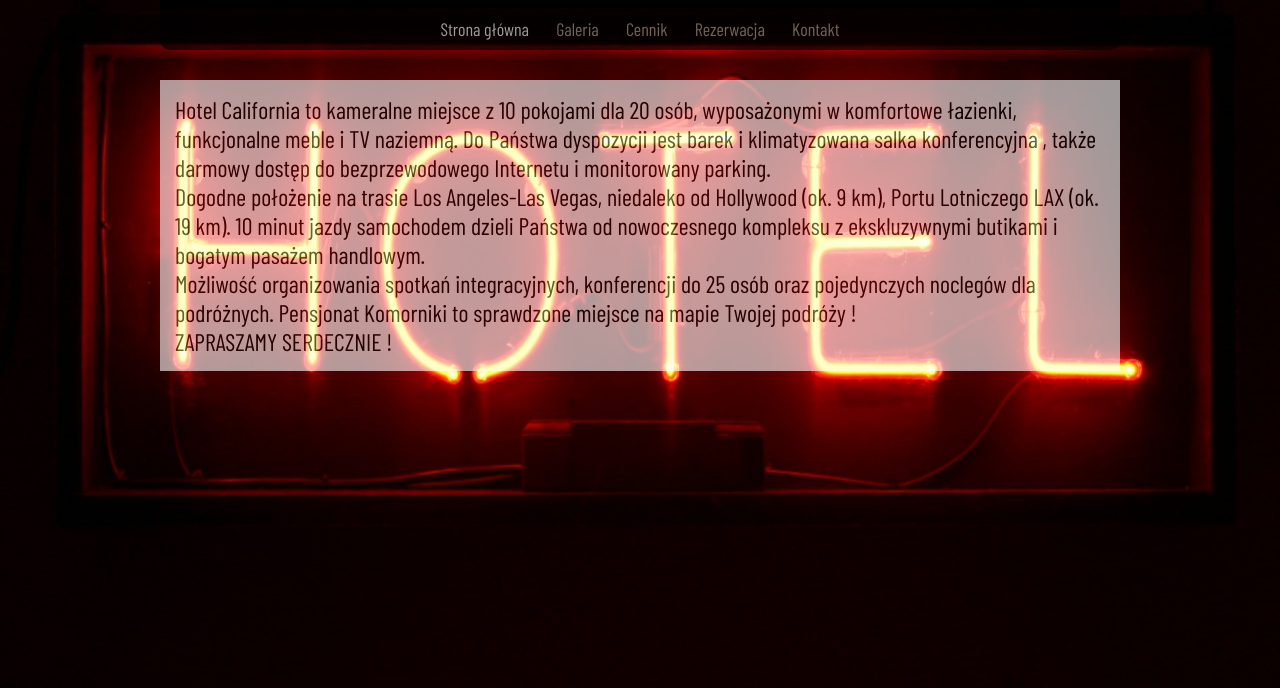
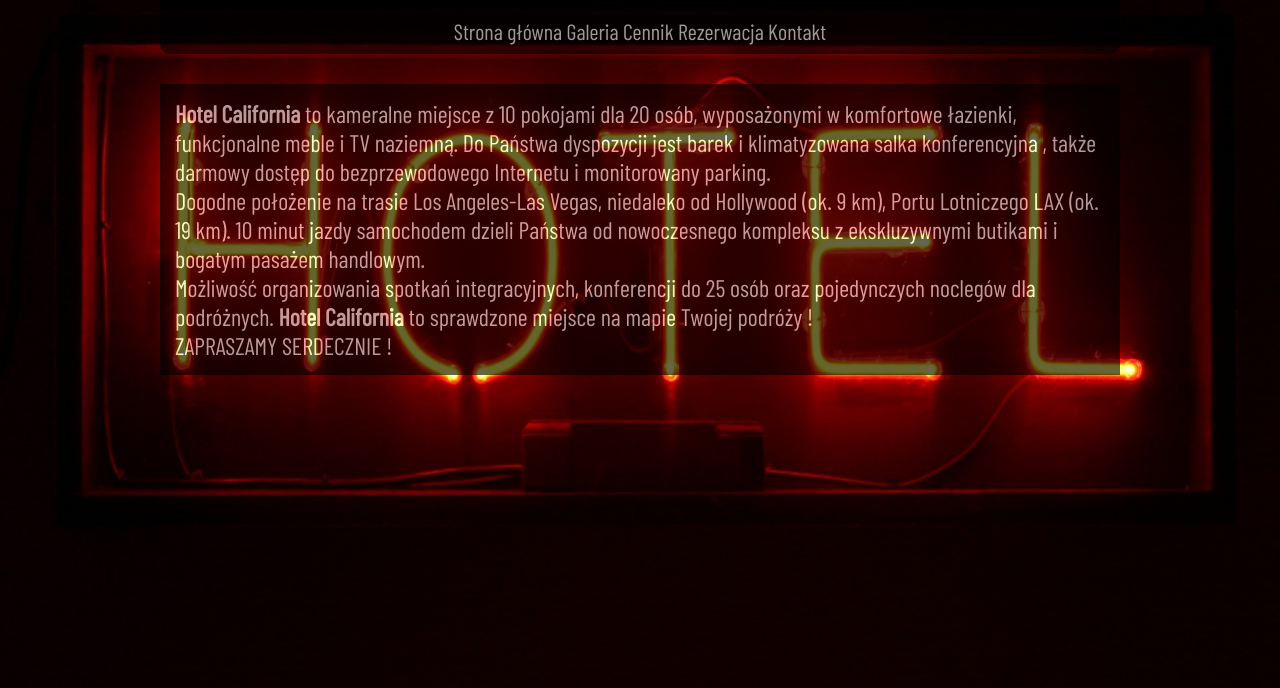
Before and after one commit to trescins/hotel-california, a plain HTML site: page index.html in a window 1280 px wide. Shown: the part 112-800 px from the top of the page. Drawn offline with nearby package versions, Linux system fonts and the light colour scheme.

Commit message:
featured/menu_jQueryShuffleEffect

```diff
--- /dev/null
+++ b/assets/js/jquery.shuffleLetters.js
@@ -0,0 +1,132 @@
+(function($){
+
+	$.fn.shuffleLetters = function(prop){
+
+		var options = $.extend({
+			"step"		: 8,			// How many times should the letters be changed
+			"fps"		: 25,			// Frames Per Second
+			"text"		: "", 			// Use this text instead of the contents
+			"callback"	: function(){}	// Run once the animation is complete
+		},prop)
+
+		return this.each(function(){
+
+			var el = $(this),
+				str = "";
+
+
+			// Preventing parallel animations using a flag;
+
+			if(el.data('animated')){
+				return true;
+			}
+
+			el.data('animated',true);
+
+
+			if(options.text) {
+				str = options.text.split('');
+			}
+			else {
+				str = el.text().split('');
+			}
+
+			// The types array holds the type for each character;
+			// Letters holds the positions of non-space characters;
+
+			var types = [],
+				letters = [];
+
+			// Looping through all the chars of the string
+
+			for(var i=0;i<str.length;i++){
+
+				var ch = str[i];
+
+				if(ch == " "){
+					types[i] = "space";
+					continue;
+				}
+				else if(/[a-z]/.test(ch)){
+					types[i] = "lowerLetter";
+				}
+				else if(/[A-Z]/.test(ch)){
+					types[i] = "upperLetter";
+				}
+				else {
+					types[i] = "symbol";
+				}
+
+				letters.push(i);
+			}
+
+			el.html("");
+
+			// Self executing named function expression:
+
+			(function shuffle(start){
+
+				// This code is run options.fps times per second
+				// and updates the contents of the page element
+
+				var i,
+					len = letters.length,
+					strCopy = str.slice(0);	// Fresh copy of the string
+
+				if(start>len){
+
+					// The animation is complete. Updating the
+					// flag and triggering the callback;
+
+					el.data('animated',false);
+					options.callback(el);
+					return;
+				}
+
+				// All the work gets done here
+				for(i=Math.max(start,0); i < len; i++){
+
+					// The start argument and options.step limit
+					// the characters we will be working on at once
+
+					if( i < start+options.step){
+						// Generate a random character at thsi position
+						strCopy[letters[i]] = randomChar(types[letters[i]]);
+					}
+					else {
+						strCopy[letters[i]] = "";
+					}
+				}
+
+				el.text(strCopy.join(""));
+
+				setTimeout(function(){
+
+					shuffle(start+1);
+
+				},1000/options.fps);
+
+			})(-options.step);
+
+
+		});
+	};
+
+	function randomChar(type){
+		var pool = "";
+
+		if (type == "lowerLetter"){
+			pool = "abcdefghijklmnopqrstuvwxyz0123456789";
+		}
+		else if (type == "upperLetter"){
+			pool = "ABCDEFGHIJKLMNOPQRSTUVWXYZ0123456789";
+		}
+		else if (type == "symbol"){
+			pool = ",.?/\\(^)![]{}*&^%$#'\"";
+		}
+
+		var arr = pool.split('');
+		return arr[Math.floor(Math.random()*arr.length)];
+	}
+
+})(jQuery);
--- /dev/null
+++ b/assets/js/script.js
@@ -0,0 +1,12 @@
+$(function(){
+
+	// container is the DOM element;
+
+	var container = $("#container");
+
+	// Shuffle the contents of container
+	container.shuffleLetters();
+
+	setTimeout(function(){	},4000);
+
+});
--- a/index.html
+++ b/index.html
@@ -24,7 +24,7 @@
         </div>
         <div class="top-menu">
             <nav class="menu">
-                <ul>
+                <ul id="container">
                     <li class="menuactive"><a class="menuactive" href="#">Strona główna</a></li>
                     <li><a href="#">Galeria</a></li>
                     <li><a href="#">Cennik</a></li>
@@ -37,18 +37,21 @@
 
     <main>
         <article class="news">
-            <p>Hotel California to kameralne miejsce z 10 pokojami dla 20 osób, wyposażonymi w komfortowe łazienki, funkcjonalne meble i TV naziemną. Do Państwa dyspozycji jest barek i klimatyzowana salka konferencyjna , także darmowy dostęp do bezprzewodowego Internetu i monitorowany parking.</p>
+            <p><strong>Hotel California</strong> to kameralne miejsce z 10 pokojami dla 20 osób, wyposażonymi w komfortowe łazienki, funkcjonalne meble i TV naziemną. Do Państwa dyspozycji jest barek i klimatyzowana salka konferencyjna , także darmowy dostęp do bezprzewodowego Internetu i monitorowany parking.</p>
 
             <p>Dogodne położenie na trasie Los Angeles-Las Vegas, niedaleko od Hollywood (ok. 9 km), Portu Lotniczego LAX (ok. 19 km). 10 minut jazdy samochodem dzieli Państwa od nowoczesnego kompleksu z ekskluzywnymi butikami i bogatym pasażem handlowym.</p>
 
             <p>Możliwość organizowania spotkań integracyjnych, konferencji do 25 osób oraz pojedynczych noclegów dla podróżnych.
-            Pensjonat Komorniki to sprawdzone miejsce na mapie Twojej podróży !</p>
+            <strong>Hotel California</strong> to sprawdzone miejsce na mapie Twojej podróży !</p>
 
             <p>ZAPRASZAMY SERDECZNIE !</p>
         </article>
 
     </main>
 
+	<script src="http://code.jquery.com/jquery-1.6.3.min.js"></script>
+	<script src="assets/js/jquery.shuffleLetters.js"></script>
+    <script src="assets/js/script.js"></script>
     <audio src="music/1.mp3" autoplay />
 
 </body>
--- a/style.css
+++ b/style.css
@@ -104,13 +104,20 @@ body{
 	border-bottom-left-radius: 10px;
 }
 
+#container{
+	color: #fff;
+	font-size: 22px;
+	margin: 0 auto;
+	position:relative;
+}
+
 .menu li {
     display: inline-block;
 }
 
 .menu a {
     color: #b3a493;
-    font-size: 18px;
+    font-size: 22px;
     margin: 0 12px;
     text-decoration: none;
     transition: all 0.3s ease;
@@ -132,7 +139,8 @@ body{
     padding: 15px;
     width: 960px;
     height: auto;
-    background-color: #fff;
+    background-color: #000;
+    color: #fff;
     opacity: 0.6;
     font-size: 24px;
 }
```
